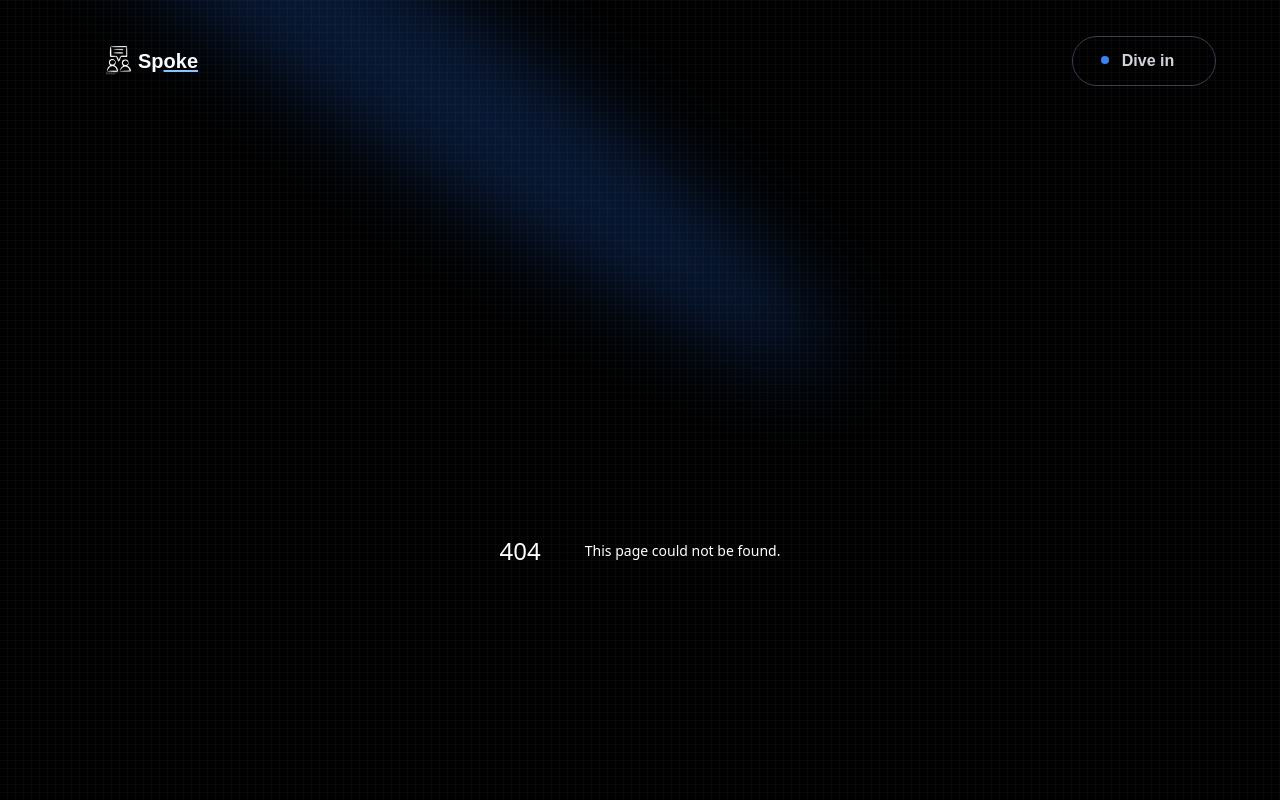
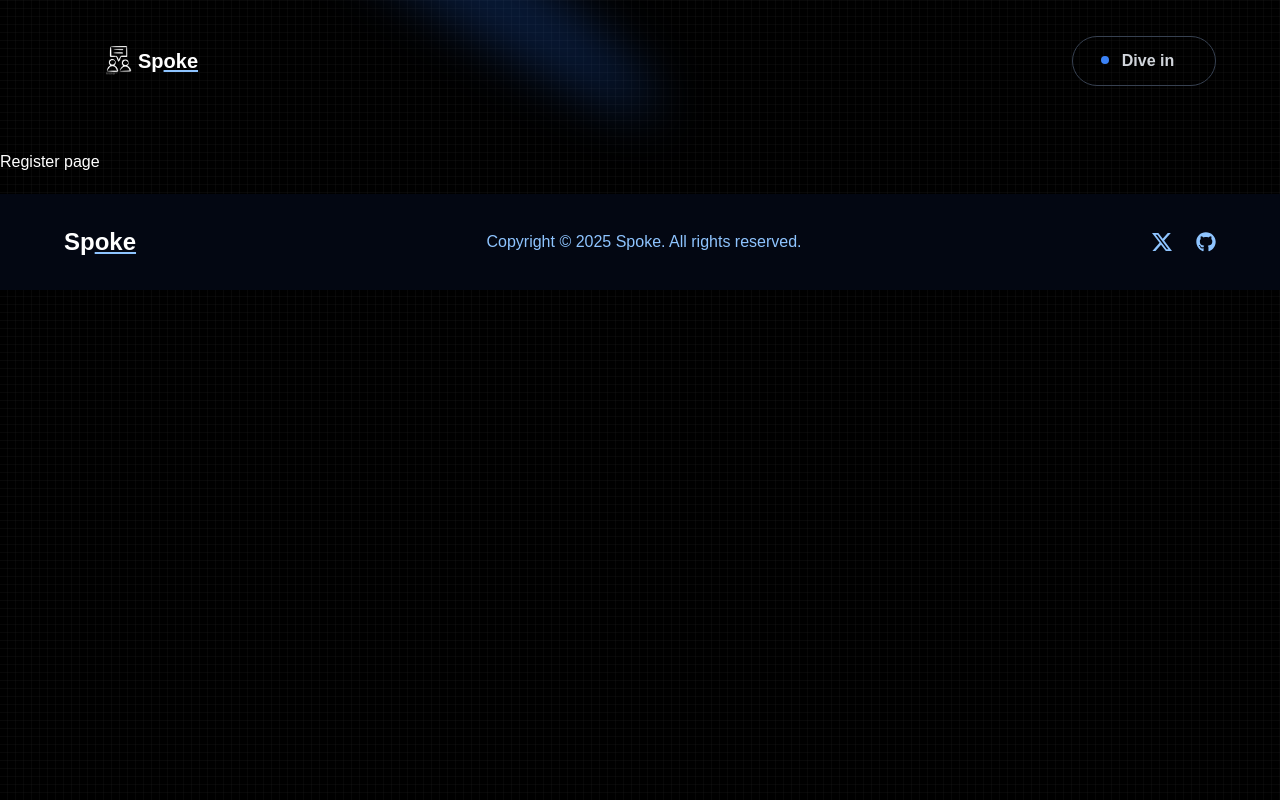
Before and after one commit to divyansharma001/Spoke, a Next.js app in the folder client/: page /signup in a window 1280 px wide. Before the commit this address had no page. Shown: the top 800 px of the page. Built offline with nearby package versions, Linux system fonts and the light colour scheme.

Commit message:
Add Signin and Signup components with basic structure

```diff
--- /dev/null
+++ b/client/src/app/signin/page.tsx
@@ -0,0 +1,9 @@
+export default function Signin() {
+  return (
+    <>
+      <div>
+        Signin Page
+      </div>
+    </>
+  );
+}
--- /dev/null
+++ b/client/src/app/signup/page.tsx
@@ -0,0 +1,10 @@
+export default function Signup(){
+    return(
+        <>
+        <div>
+            Register page
+        </div>
+        </>
+
+    )
+}
```
